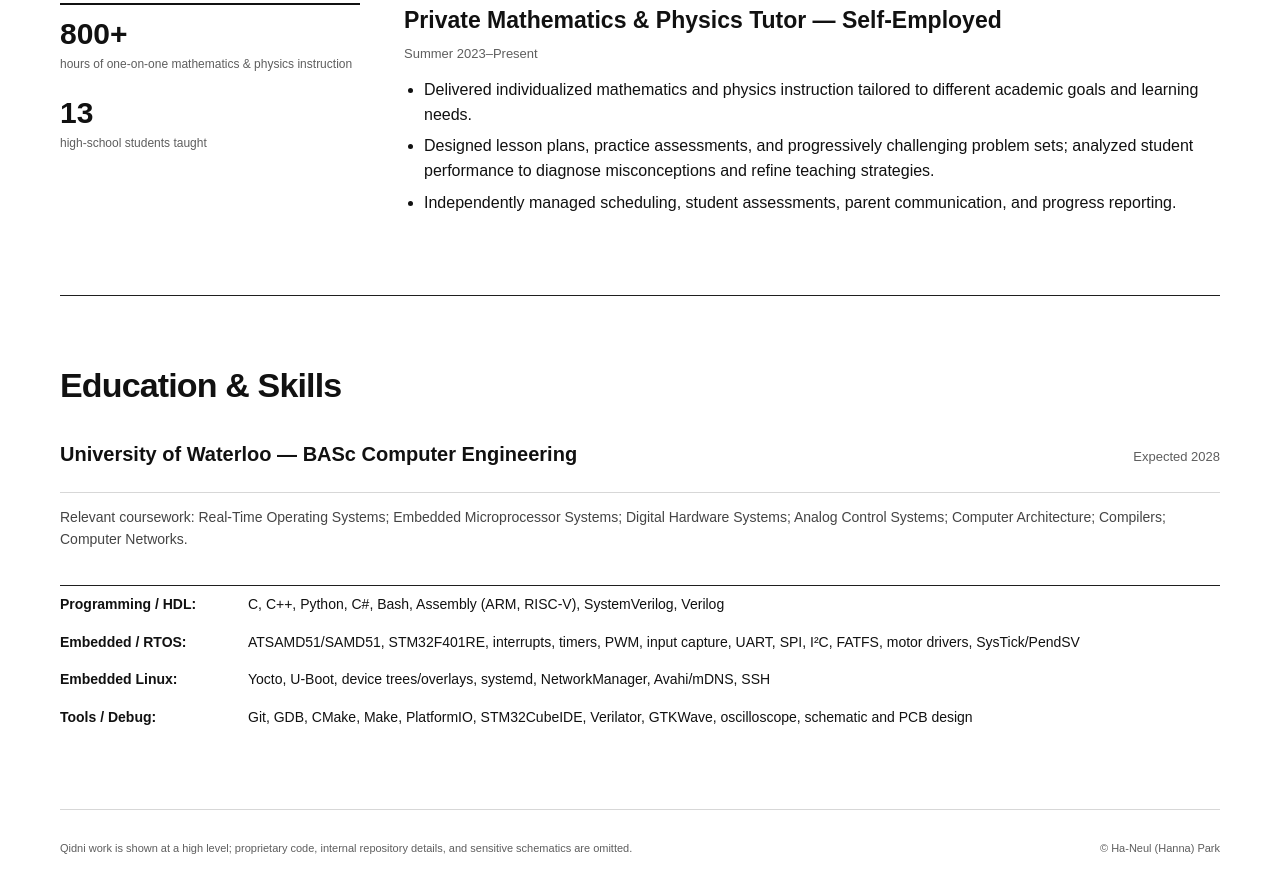
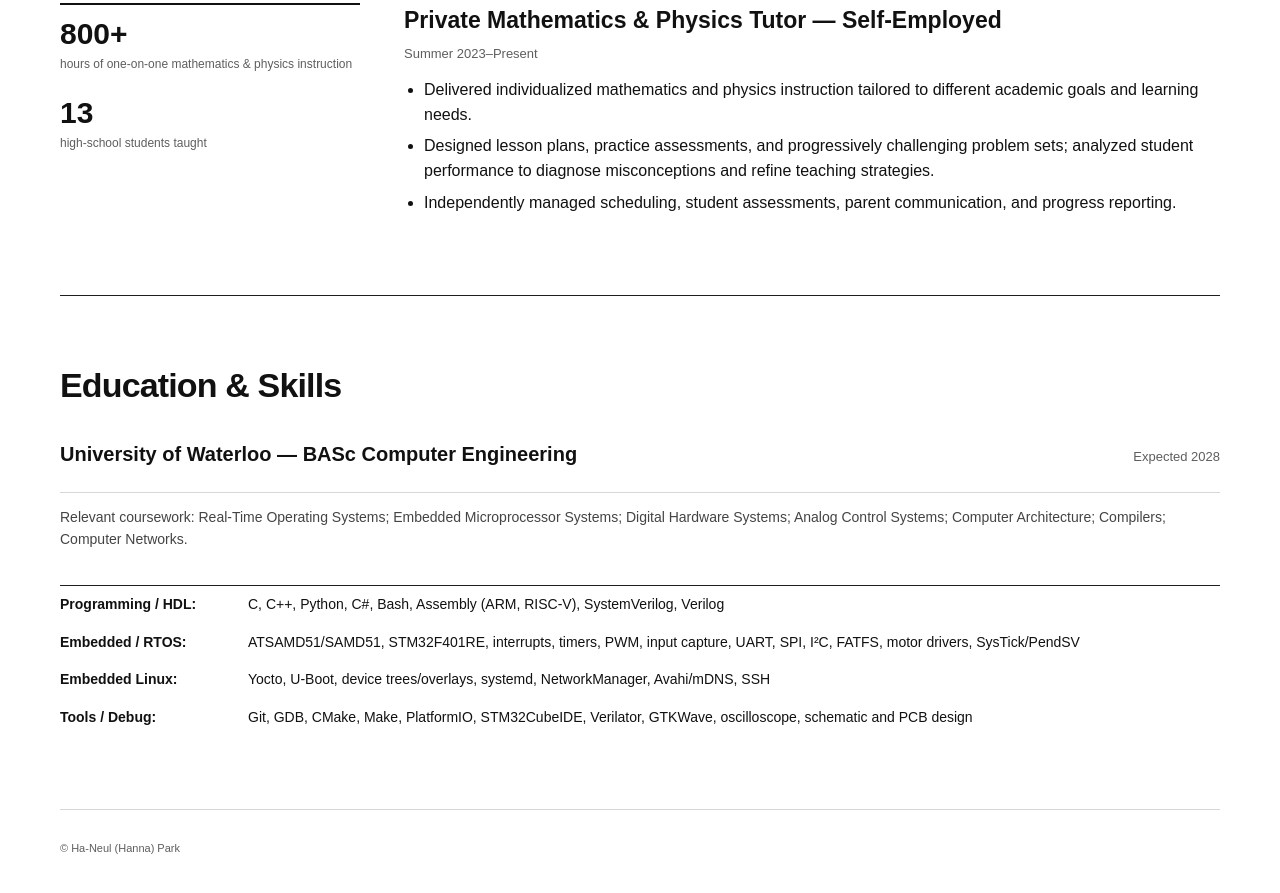
Before and after one commit to haneulhanna/haneulhanna.github.io, a plain HTML site: page index.html in a window 1280 px wide. Shown: the part 10355-11248 px from the top of the page. Drawn offline with Linux system fonts and the light colour scheme.

Commit message:
Remove confidential div from footer
Removed confidential information from footer.

```diff
--- a/index.html
+++ b/index.html
@@ -1191,9 +1191,6 @@ footer{
 </main>
 
 <footer class="shell">
-  <div class="confidential">
-    Qidni work is shown at a high level; proprietary code, internal repository details, and sensitive schematics are omitted.
-  </div>
   <div>© Ha-Neul (Hanna) Park</div>
 </footer>
 </body>
```
